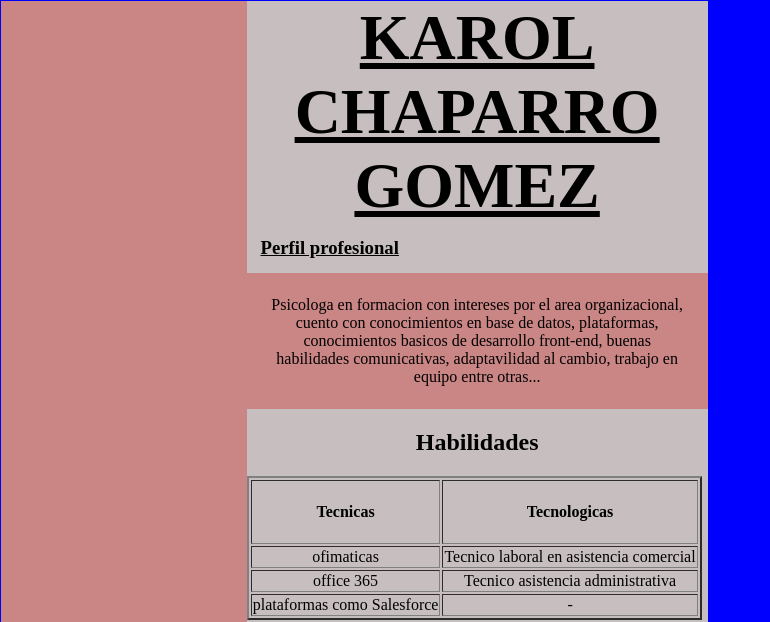
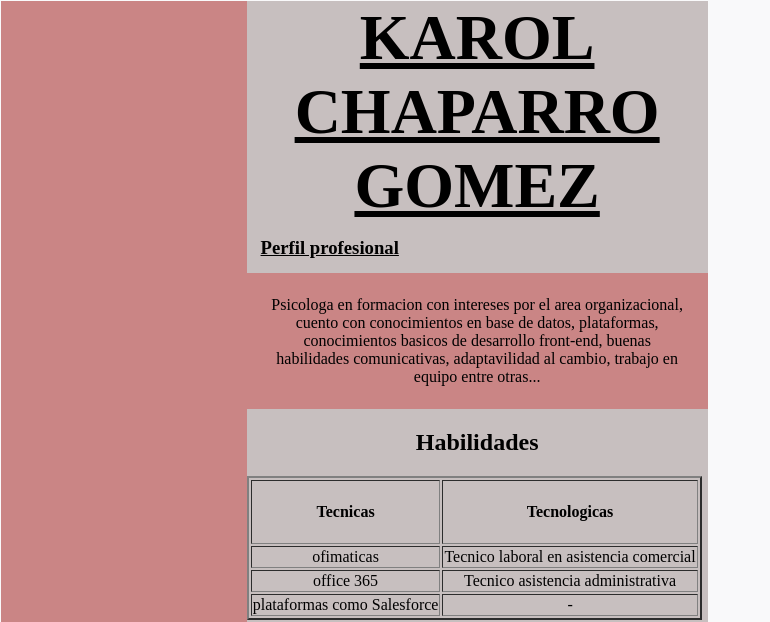
Before and after one commit to Karojulicha/my-cv, a plain HTML site: page index.html in a window 1280 px wide. Shown: the top 622 px of the page, without its empty margins (0-770 px from the left). Drawn offline with Linux system fonts and the light colour scheme; files whose address does not match are found by name.

Commit message:
colorbody

```diff
--- a/style.css
+++ b/style.css
@@ -5,7 +5,7 @@ body {
    height: 500%;
 
    padding: 1px;
-   background: blue;
+   background: rgb(249, 249, 250);
 }
 
 h1{
```
